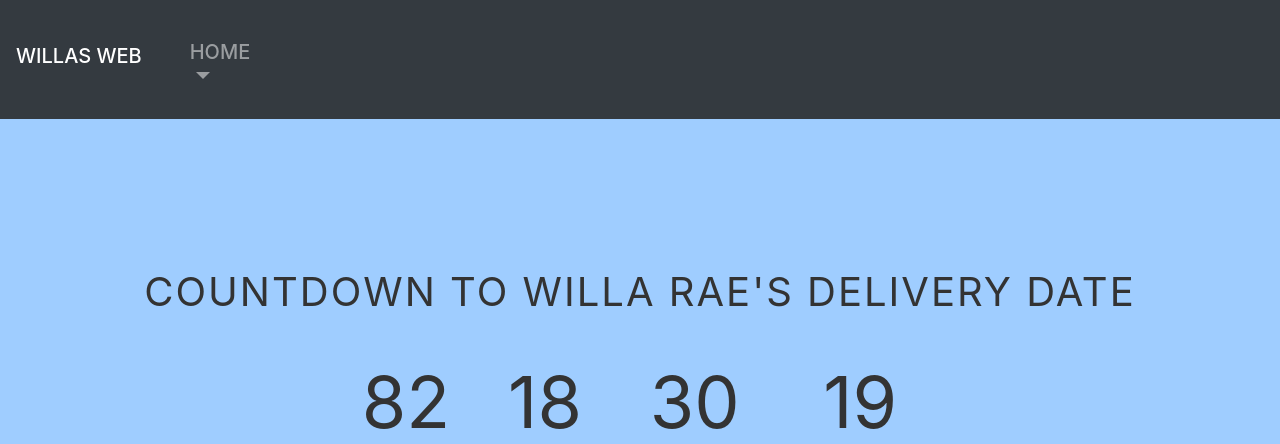
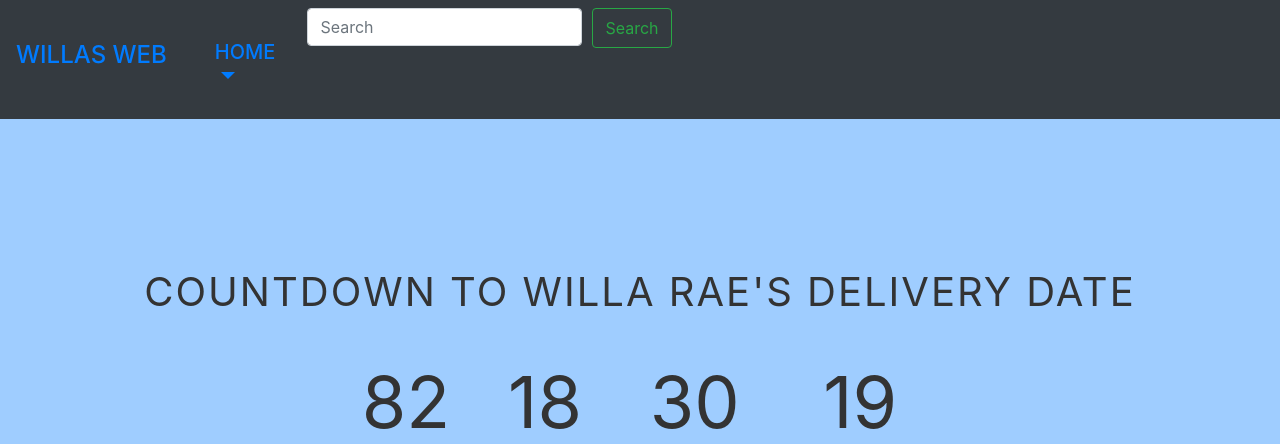
Before and after one commit to jnichols20091/willaswebmainpartdeux, a Django app: page / in a window 1280 px wide. Shown: the top 444 px of the page. Run offline with Django 4.2, Linux system fonts and the light colour scheme; some libraries are stand-ins or nearby versions.

Commit message:
stylings with bootstrap

```diff
--- a/static/css/index.css
+++ b/static/css/index.css
@@ -76,3 +76,13 @@ li span {
     font-size: calc(3.375rem * var(--smaller));
   }
 }
+.dropdown-menu{
+    background-color: #f1b0b7;
+}
+.form-control{
+  width: 275px;
+  margin-right: 10px;
+}
+.btn{
+  height: 40px;
+}
--- a/templates/index.html
+++ b/templates/index.html
@@ -26,13 +26,7 @@
         <li><span id="minutes"></span>Minutes</li>
         <li><span id="seconds"></span>Seconds</li>
         </ul>
-    </div>
-    <div id="content" class="emoji">
-    <span>🥳</span>
-    <span>🎉</span>
-    <span>🎂</span>
-    </div>
+</div>
 </div>
 </body>
-</div>
 </html>
--- a/templates/navbar.html
+++ b/templates/navbar.html
@@ -2,9 +2,9 @@
 <link rel="stylesheet" href="{% static 'css/index.css' %}">
 
 
-<nav class="navbar fixed-top navbar-expand navbar-dark bg-dark text-uppercase">
+<nav class="navbar fixed-top navbar-expand bg-dark text-uppercase">
     <div class="container-fluid">
-        <a class="navbar-brand" id="maintext" href="#"><h5>Willas Web</h5></a>
+        <a class="navbar-brand" id="maintext" href="#"><h4>Willas Web</h4></a>
         <button class="navbar-toggler" type="button" data-bs-toggle="collapse" data-bs-target="#navbarNavAltMarkup" aria-controls="navbarNavAltMarkup" aria-expanded="false" aria-label="Toggle navigation">
             <span class="navbar-toggler-icon"></span>
         </button>
@@ -13,11 +13,15 @@
                 <li class="nav-item dropdown">
                     <a class="nav-link dropdown-toggle" href="#" id="navbarDropdown" role="button" data-toggle="dropdown" aria-haspopup="true" aria-expanded="false">
                         <h5>Home</h5></a>
-                    <div class="dropdown-menu bg-info shadow-lg" aria-labelledby="navbarDropdown">
+                    <div class="dropdown-menu shadow-lg" aria-labelledby="navbarDropdown">
                         <a class="dropdown-item" href="{% url 'about' %}">about</a>
                         <a class="dropdown-item" href="{% url 'contact' %}">contact</a>
                     </div>
                 </li>
+                <form class="d-flex">
+                    <input class="form-control mb-auto" type="search" placeholder="Search" aria-label="Search">
+                    <button class="btn btn-outline-success" type="submit">Search</button>
+                </form>
             </div>
         </div>
     </div>
```
